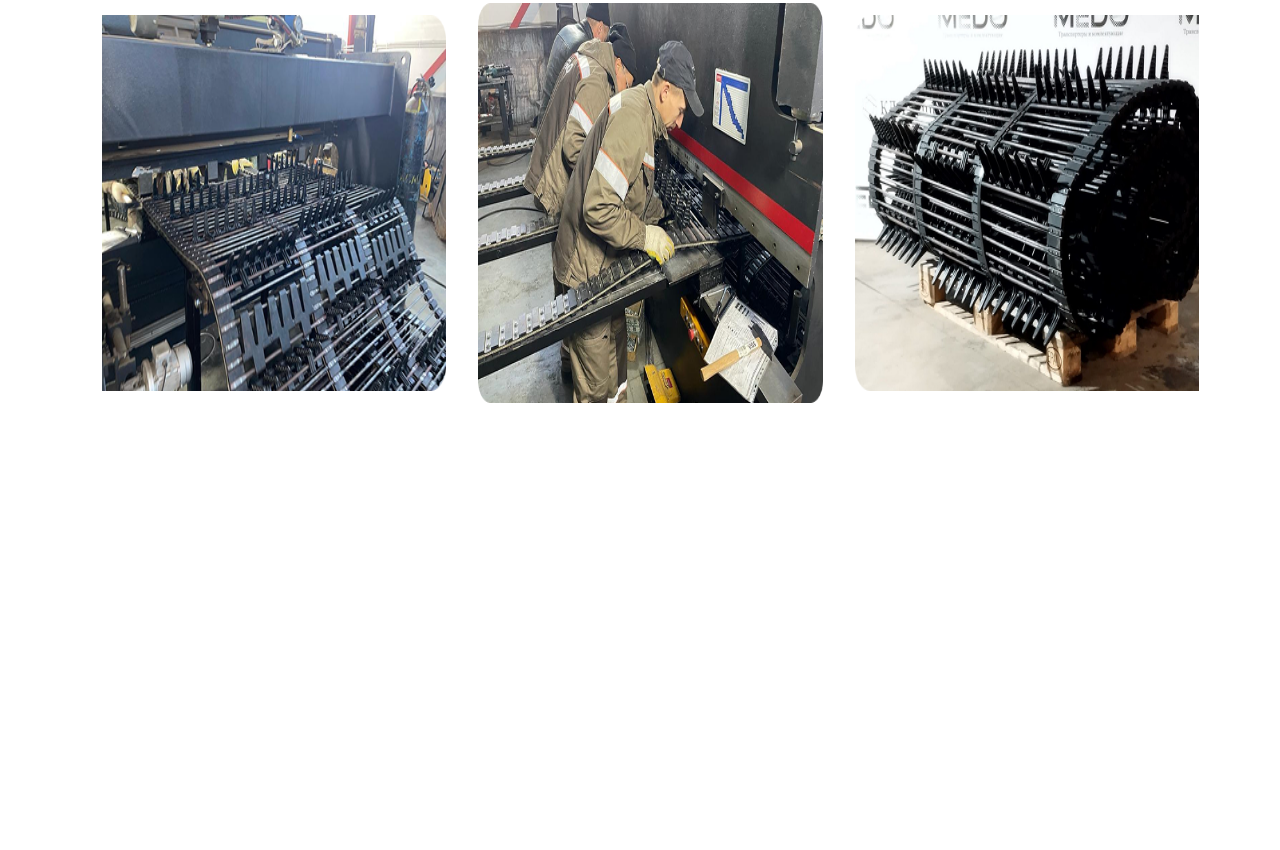
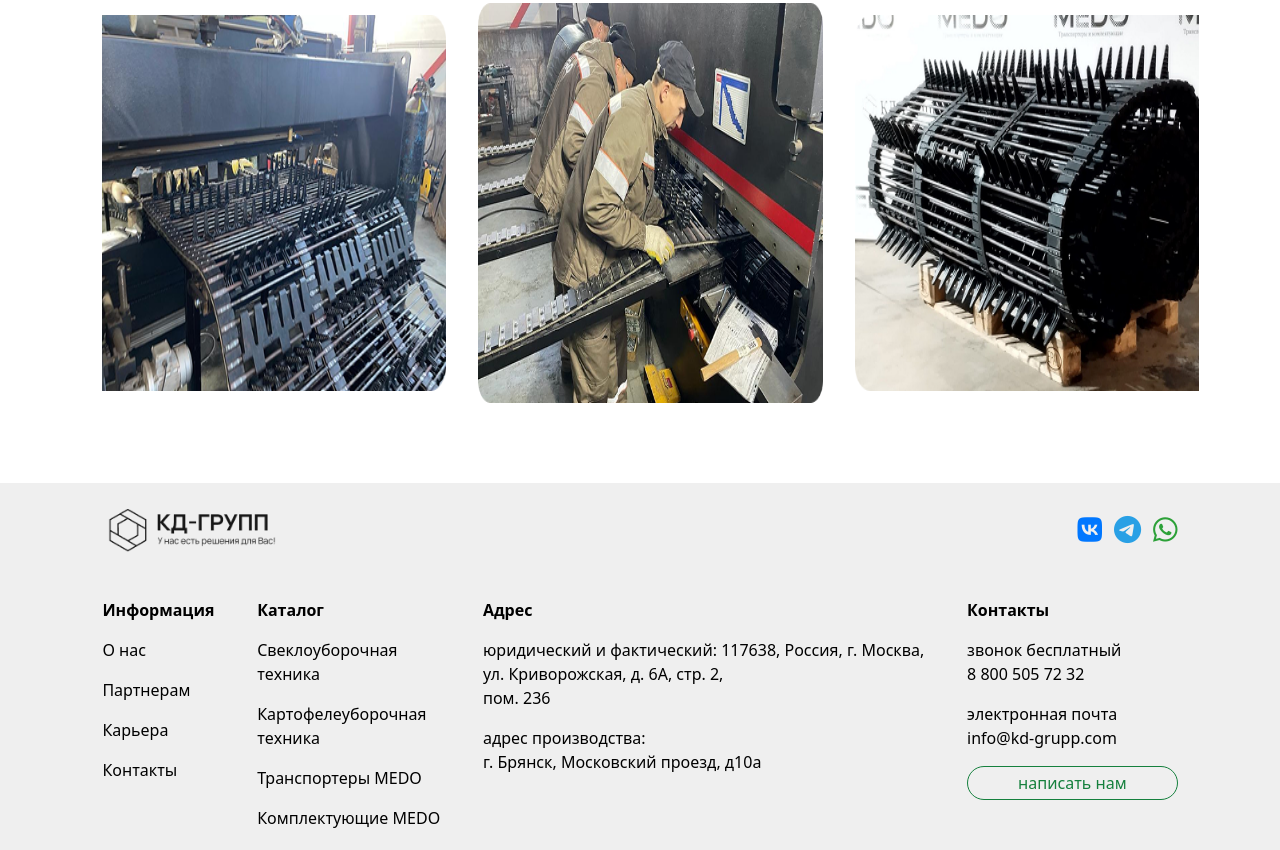
Before and after one commit to EloonMaskk/home-work-3pages-, a website: page src/index.html in a window 1280 px wide. Shown: the part 1588-2438 px from the top of the page. Before the commit the page ends 1991 px from the top, so only its background shows below. Drawn offline with nearby package versions, Linux system fonts and the light colour scheme; files that its build step writes are made by us from their sources.

Commit message:
footer of page 1

```diff
--- a/src/index.html
+++ b/src/index.html
@@ -142,6 +142,59 @@
             </div>
         </section>
 
+        <footer class="bg-[#EFEFEF] p-5 mt-[80px] flex flex-col gap-10 md:px-[8%]">
+            <div class="flex justify-between items-center">
+                <img src="./logo (5).png" alt="" class="h-[55px]">
+
+                <div class="flex gap-3">
+                    <i class="fa-brands fa-vk text-[#0077FF] text-[28px]"></i>
+                    <i class="fa-brands fa-telegram text-[#29A0E5] text-[28px]"></i>
+                    <i class="fa-brands fa-whatsapp text-[#2CA138] text-[28px]"></i>
+                </div>
+            </div>
+
+            <div class="flex md:justify-between">
+                <ul class="hidden md:block md:flex flex-col gap-4">
+                    <li class="font-bold">Информация</li>
+                    <li>О нас</li>
+                    <li>Партнерам</li>
+                    <li>Карьера</li>
+                    <li>Контакты</li>
+                </ul>
+
+                <ul class="hidden  md:flex flex-col gap-4">
+                    <li class="font-bold">Каталог</li>
+                    <li>Свеклоуборочная <br>
+                        техника</li>
+                    <li>Картофелеуборочная <br>
+                        техника
+                    </li>
+                    <li>Транспортеры MEDO</li>
+                    <li>Комплектующие MEDO</li>
+                </ul>
+
+                <ul class="hidden  md:flex flex-col gap-4">
+                    <li class="font-bold">Адрес</li>
+                    <li>юридический и фактический:
+                        117638, Россия, г. Москва, <br>
+                        ул. Криворожская, д. 6А, стр. 2, <br>
+                        пом. 236</li>
+                    <li>адрес производства: <br>
+                        г. Брянск, Московский проезд, д10а</li>
+                </ul>
+
+                <ul class="md:flex flex-col gap-4">
+                    <li class="font-bold md:flex flex-col gap-4">Контакты</li>
+                    <li>звонок бесплатный <br class="hidden md:block">
+                        8 800 505 72 32</li>
+                    <li>электронная почта <br class="hidden md:block">
+                        info@kd-grupp.com</li>
+
+                    <li><button class=" md:m-0 mt-5 ml-[75px] text-green-700 border-[1px] border-green-700 px-[50px] py-1 rounded-[20px]">написать нам</button></li>
+                </ul>
+            </div>
+        </footer>
+
     </main>
 
 </body>
```
